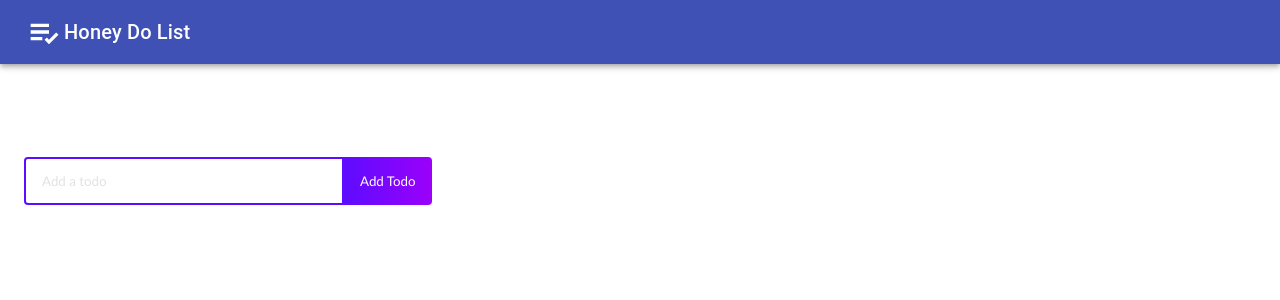
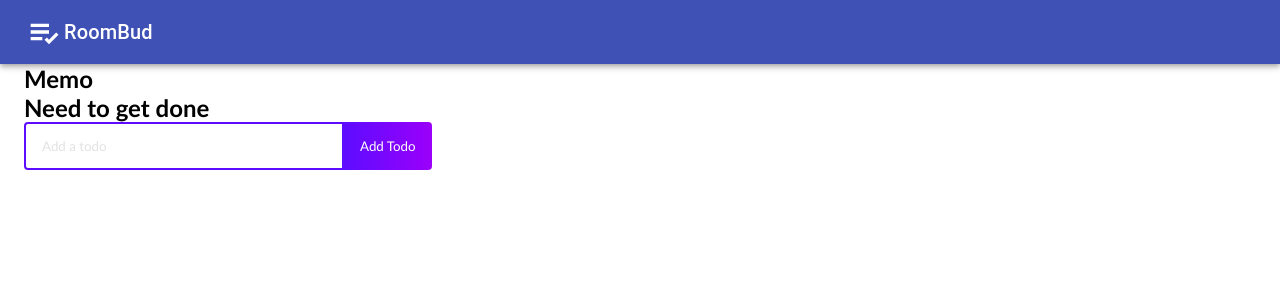
Before and after one commit to choumrdh/Honey-Do, a React (Create React App) app: page /home in a window 1280 px wide. Shown: the top 300 px of the page. Built offline with nearby package versions, Linux system fonts and the light colour scheme.

Commit message:
login, homepage

```diff
--- a/src/App.css
+++ b/src/App.css
@@ -28,7 +28,7 @@
 
   h1 {
     margin: 32px 0;
-    color: #fff;
+    color: black;
     font-size: 24px;
   }
 
--- a/src/components/Login/Login.js
+++ b/src/components/Login/Login.js
@@ -3,10 +3,7 @@ import Avatar from '@material-ui/core/Avatar';
 import Button from '@material-ui/core/Button';
 import CssBaseline from '@material-ui/core/CssBaseline';
 import TextField from '@material-ui/core/TextField';
-import FormControlLabel from '@material-ui/core/FormControlLabel';
-import Checkbox from '@material-ui/core/Checkbox';
 import Link from '@material-ui/core/Link';
-import Grid from '@material-ui/core/Grid';
 import Box from '@material-ui/core/Box';
 import LockOutlinedIcon from '@material-ui/icons/LockOutlined';
 import Typography from '@material-ui/core/Typography';
@@ -19,7 +16,7 @@ function Copyright() {
     <Typography variant="body2" color="textSecondary" align="center">
       {'Copyright © '}
       <Link color="inherit" href="">
-        HoneyDo
+        RoomBud
       </Link>{' '}
       {new Date().getFullYear()}
       {'.'}
--- a/src/components/Memo/Memo.js
+++ b/src/components/Memo/Memo.js
@@ -2,7 +2,7 @@ import React from 'react';
 
 const Memo = () => {
     return (
-    <h1>Memo</h1>
+    <h2>Memo</h2>
     );
 }
 
--- a/src/components/Todo/TodoList.js
+++ b/src/components/Todo/TodoList.js
@@ -39,7 +39,7 @@ const TodoList = () => {
 
   return (
     <div id="hooneyDo">
-      <h1>Need to get done</h1>
+      <h2>Need to get done</h2>
       <TodoForm onSubmit={addTodo} />
       <Todo todos={todos} completeTodo={completeTodo} removeTodo={removeTodo} updateTodo={updateTodo}/>
     </div>
--- a/src/pages/Homepage.js
+++ b/src/pages/Homepage.js
@@ -1,37 +1,42 @@
 import React from "react";
 import TodoList from "../components/Todo/TodoList";
-import Memo from "../components/Memo/Memo"
+import Memo from "../components/Memo/Memo";
 
 import Container from "@material-ui/core/Container";
-import AppBar from '@material-ui/core/AppBar';
-import Toolbar from '@material-ui/core/Toolbar';
+import AppBar from "@material-ui/core/AppBar";
+import Toolbar from "@material-ui/core/Toolbar";
 import Grid from "@material-ui/core/Grid";
-import Typography from '@material-ui/core/Typography';
+import Typography from "@material-ui/core/Typography";
+import { makeStyles } from "@material-ui/core/styles";
 
-import { BiListCheck } from "react-icons/bi"
+import { BiListCheck } from "react-icons/bi";
 import "../App.css";
-
+const useStyles = makeStyles((theme) => ({
+  container: {
+    display: "flex",
+  },
+}));
 const HomePage = () => {
+  const classes = useStyles();
 
   return (
     <>
       <section className="full ">
-
         <AppBar position="relative">
           <Toolbar>
-          <BiListCheck style={{ fontSize: 40 }}/>
+            <BiListCheck style={{ fontSize: 40 }} />
             <Typography variant="h6" color="inherit" noWrap>
-            Honey Do List
+              RoomBud
             </Typography>
           </Toolbar>
         </AppBar>
 
-        <Container >
-          <Grid spacing={6}>
+        <Container>
+          <Grid>
+            <Memo container item xs={12} md={4} lg={3} />
+          </Grid>
+          <Grid item xs={12} md={8} lg={9}>
             <TodoList />
-          </Grid>
-          <Grid>
-            <Memo spacing={6}/>
           </Grid>
         </Container>
       </section>
```
Lines whose indentation alone changed are shown as unchanged.
